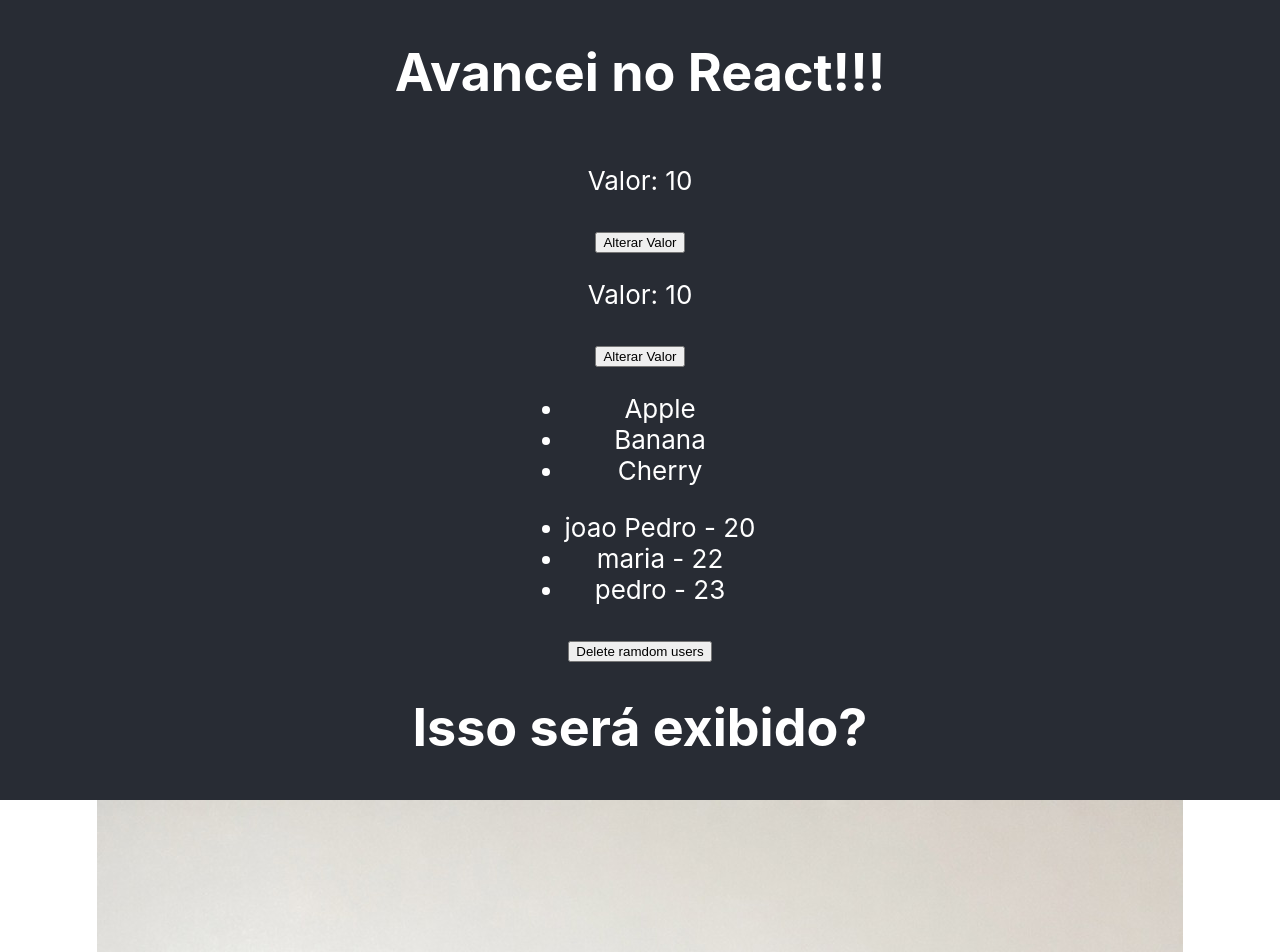
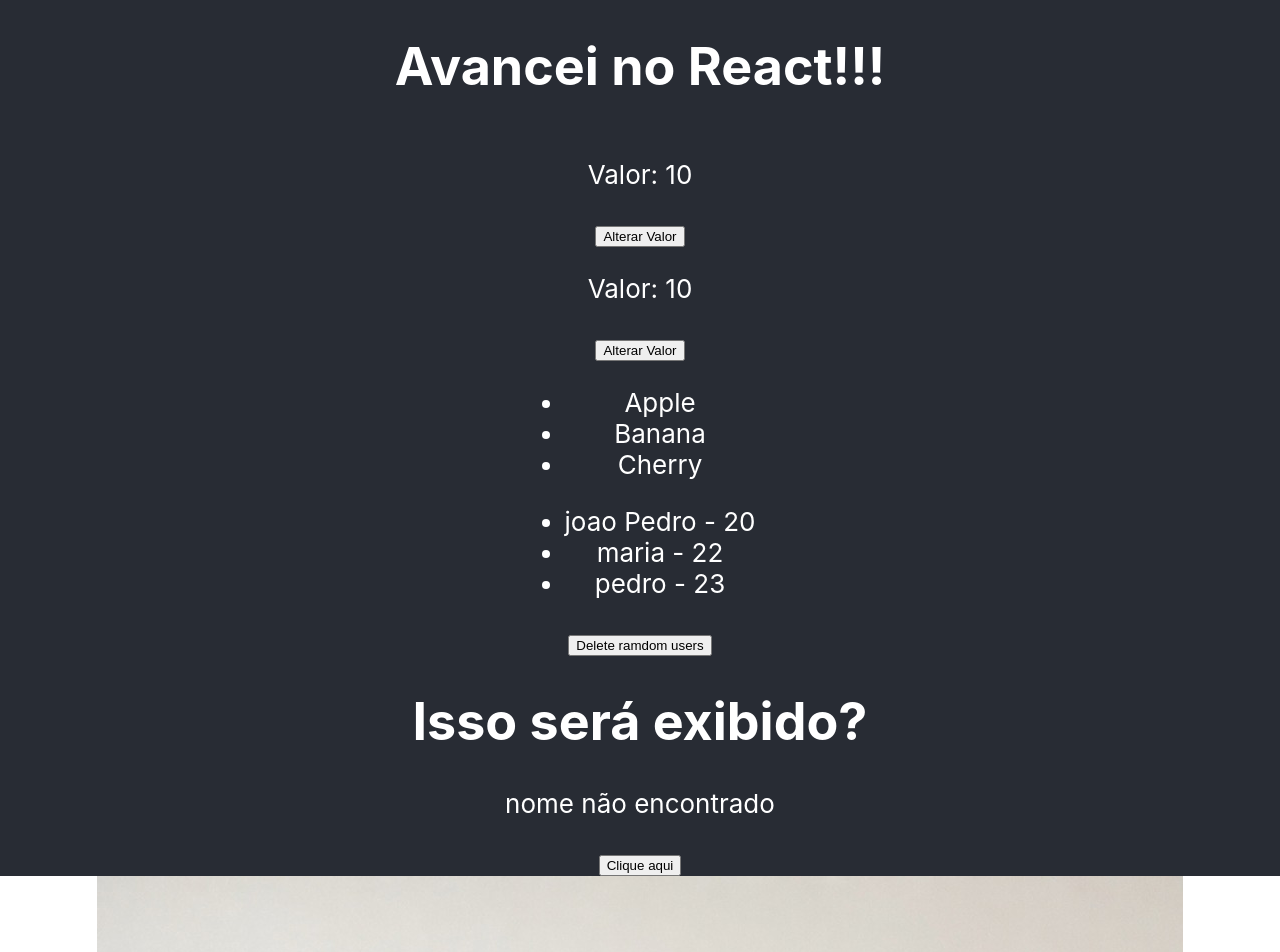
Before and after one commit to thallysonsalazar2025/CursoReact, a React (Create React App) app: page / in a window 1280 px wide. Shown: the top 952 px of the page. Built offline with nearby package versions, Linux system fonts and the light colour scheme.

Commit message:
[REACT-002] FUNDAMENTOS- Exibição por condicional ternaria.

```diff
--- a/src/components/ConditionalRender.js
+++ b/src/components/ConditionalRender.js
@@ -2,10 +2,18 @@
 
 const ConditionalRender = () => {
     const [x] = useState(false);
+    const [name, setName] = useState("matheus");
     return (
         <div>
             <h1>Isso será exibido?</h1>
             {x && <p>Sim, pois x é verdadeiro</p>}
+            {/*condicao ternaria*/}
+            {name === "Joao" ?(
+                    <div><p>Ola Joao</p></div>
+            ): (
+                <div> <p>nome não encontrado</p> </div>
+                )}
+            <button onClick={() => setName("Joao")}>Clique aqui</button>
         </div>
     );
 };
```
